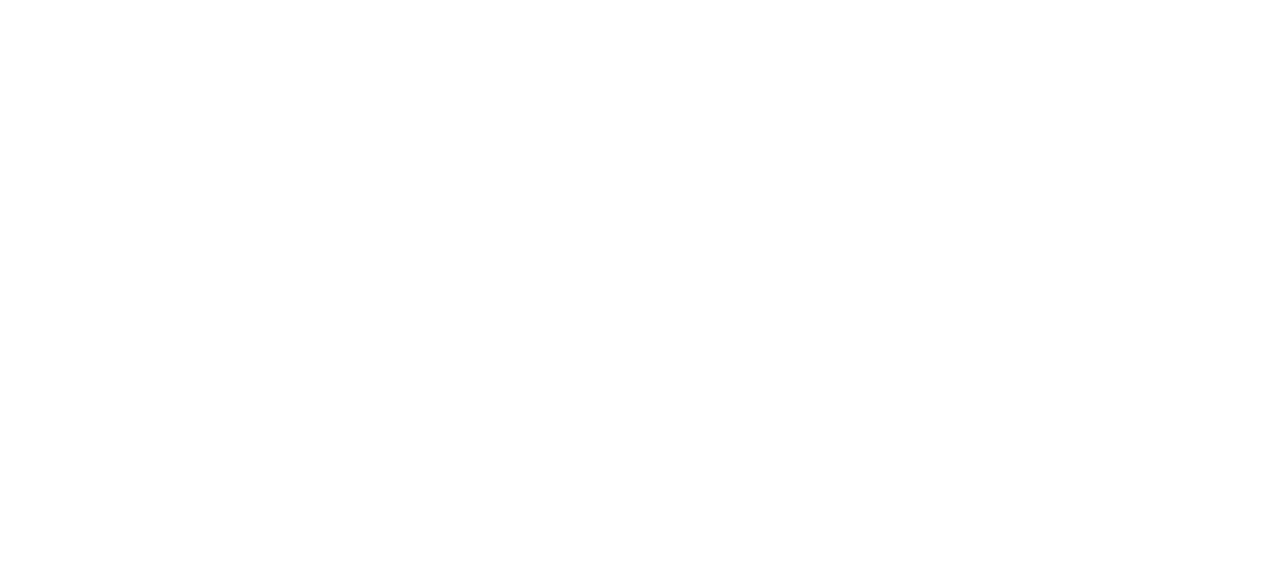
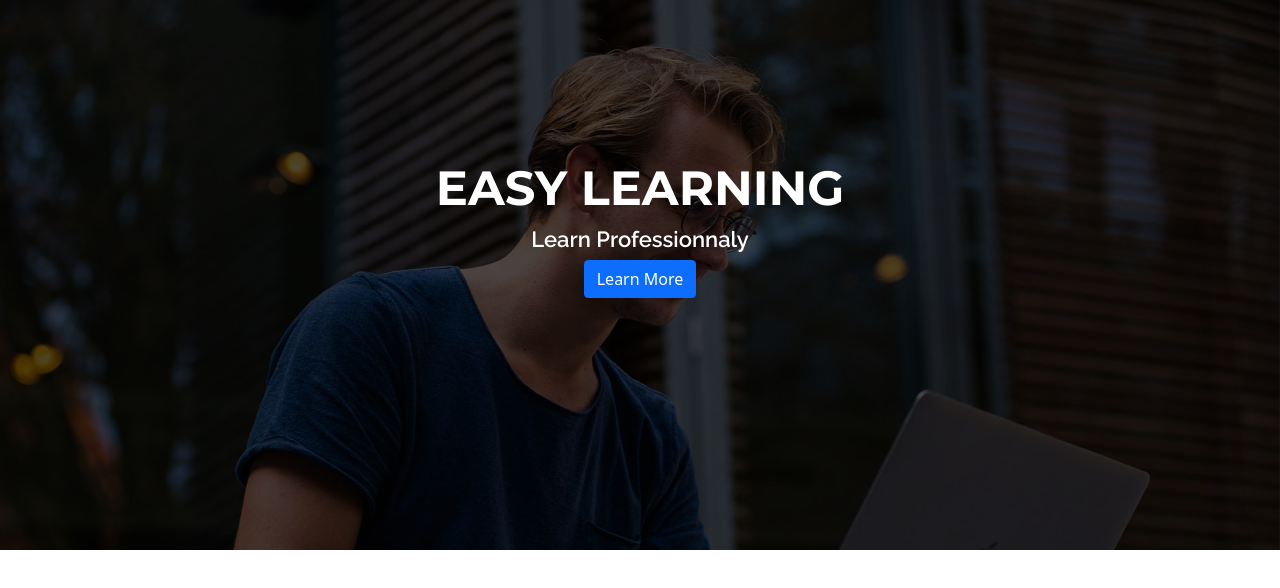
Before and after one commit to DimitriCodeur/React-Laravel-Portfolio-Website, a React (Create React App) app in the folder site/: page / in a window 1280 px wide. Shown: the top 588 px of the page. Built offline with nearby package versions, Linux system fonts and the light colour scheme; a web font is replaced by a local one.

Commit message:
Top Banner Component

```diff
--- a/site/src/App.js
+++ b/site/src/App.js
@@ -1,9 +1,13 @@
 import React from "react";
+import TopBanner from "./assets/components/TopBanner/TopBanner";
+import './assets/css/custom.css';
+import './assets/css/bootstrap.min.css';
 
 function App() {
   return (
     <div>
 
+        <TopBanner />
 
     </div>
   );
--- a/site/src/assets/components/TopBanner/TopBanner.jsx
+++ b/site/src/assets/components/TopBanner/TopBanner.jsx
@@ -1,9 +1,25 @@
-import React, { Component, Fragment } from 'react'
+import React, { Component, Fragment } from 'react';
+import { Button, Col, Container, Row } from 'react-bootstrap';
+
 
 export class TopBanner extends Component {
   render() {
     return (
       <Fragment>
+
+        <Container fluid={true} className='topFixedBanner p-0'>
+            <div className='topBannerOverlay'>
+                <Container className='topContent'>
+                    <Row>
+                        <Col className='text-center'>
+                            <h1 className='topTitle'>EASY LEARNING</h1>
+                            <h4 className='topSubTitle'>Learn Professionnaly</h4>
+                            <Button variant="primary">Learn More</Button>
+                        </Col>
+                    </Row>
+                </Container>
+            </div>
+        </Container>
 
       </Fragment>
     )
--- /dev/null
+++ b/site/src/assets/css/custom.css
@@ -0,0 +1,33 @@
+.topFixedBanner{
+    background-image: url("../images/banner.jpg");
+    min-height: 550px;
+    background-attachment: fixed;
+    background-position: center;
+    background-repeat: no-repeat;
+    background-size: cover;
+}
+
+.topBannerOverlay{
+    position: absolute;
+    min-height: 550px;
+    width: 100%;
+    background: rgb(0, 0, 0, .7);
+}
+
+.topContent{
+    margin-top: 10em;
+}
+
+.topTitle{
+    font-family: 'Montserrat', sans-serif;
+    font-weight: 700;
+    color: #fff;
+    font-size: 48px;
+}
+
+.topSubTitle{
+    font-family: 'Raleway','sans-serif';
+    font-weight: 600;
+    color: #fff;
+    font-size: 22px;
+}
```
Also changed, not shown: site/src/assets/images/banner.jpg (added).
